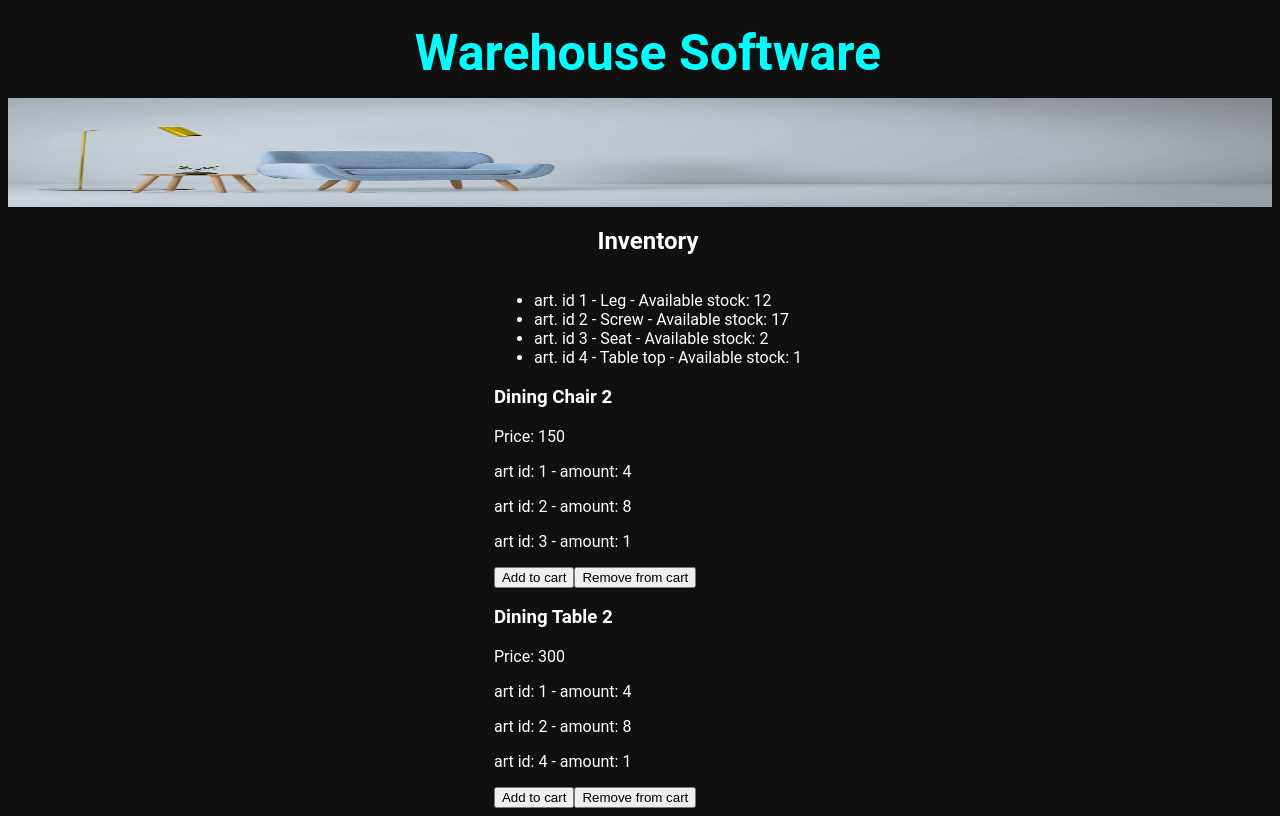
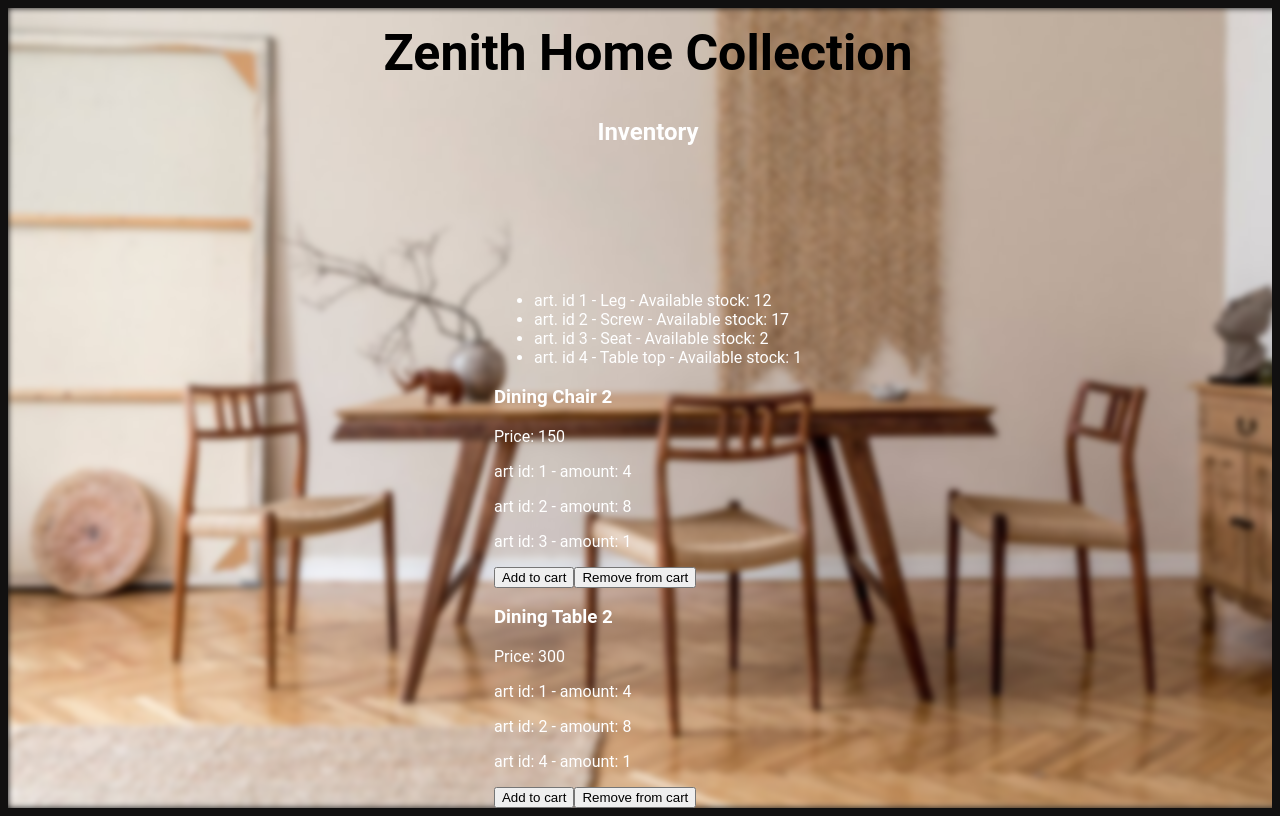
Before and after one commit to danieldraganweb/Next-test3, a Next.js app: page / in a window 1280 px wide. Built offline with nearby package versions, Linux system fonts and the light colour scheme.

Commit message:
new background + opacity

```diff
--- a/pages/index.tsx
+++ b/pages/index.tsx
@@ -17,7 +17,7 @@ export default function Home() {
         <link rel="icon" href="/favicon.ico" />
       </Head>
       <main className={styles.main}>
-        <h1 className={styles.title}>Warehouse Software</h1>
+        <h1 className={styles.title}>Zenith Home Collection</h1>
         <div className={styles.background}>
           <Image src={backround} alt="HOMEDESIGN" fill />
         </div>
--- a/styles/Home.module.css
+++ b/styles/Home.module.css
@@ -16,20 +16,21 @@
   position: relative;
   height: 100vh;
   width: 100vw;
-  fill-opacity: calc(100% - 1rem);
 }
 .background {
-  position: relative;
+  position: absolute;
   top: 0;
   left: 0;
   width: 100%;
   height: 100%;
   z-index: -1;
   overflow: hidden;
+  filter: blur(3px);
+  -webkit-filter: blur(3px);
 }
 .title {
   font-size: 50px;
-  color: cyan;
+  color: #000000;
   position: relative;
 }
 .inventory {
```
Also changed, not shown: public/IMG/background.jpg.
